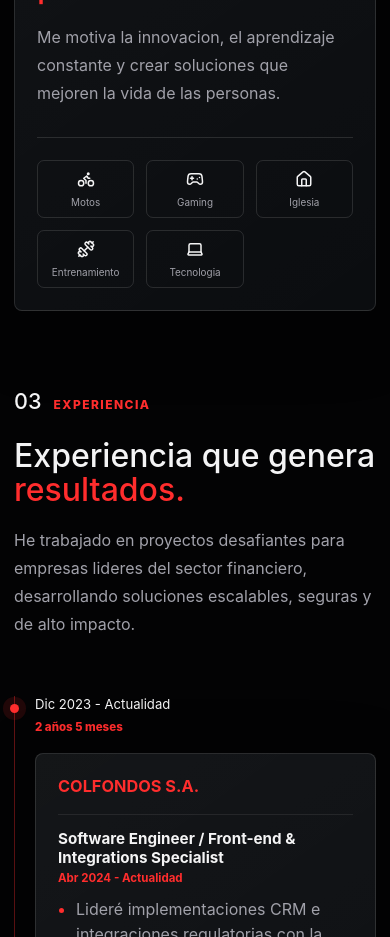
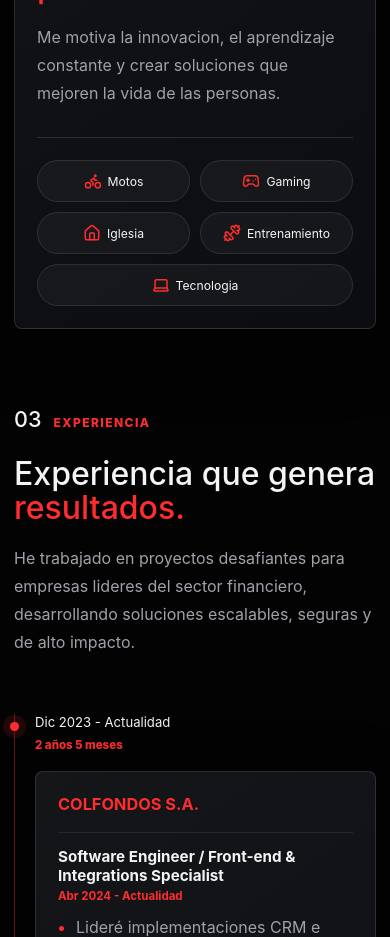
Before and after one commit to DanielSQN/mi-portafolio-web, a Next.js app: page / in a window 390 px wide. Shown: the part 1960-2897 px from the top of the page. Built offline with nearby package versions, Linux system fonts and the light colour scheme; no server answers.

Commit message:
Improve about section interest chips

```diff
--- a/src/app/globals.css
+++ b/src/app/globals.css
@@ -1226,31 +1226,33 @@ code {
 
 .interest-grid {
   border-top: 1px solid var(--line);
-  display: grid;
-  gap: 12px;
-  grid-template-columns: repeat(auto-fit, minmax(86px, 1fr));
+  display: flex;
+  flex-wrap: wrap;
+  gap: 10px;
   margin-top: 30px;
   padding-top: 22px;
 }
 
 .interest-grid span {
   align-items: center;
-  border: 1px solid var(--line);
-  border-radius: 7px;
-  color: var(--muted);
-  display: grid;
-  font-size: 0.72rem;
-  gap: 8px;
-  justify-items: center;
-  min-height: 72px;
-  min-width: 0;
-  overflow-wrap: anywhere;
-  padding: 10px;
-  text-align: center;
+  background: rgba(255, 255, 255, 0.04);
+  border: 1px solid rgba(255, 255, 255, 0.1);
+  border-radius: 999px;
+  color: var(--text);
+  display: inline-flex;
+  flex: 1 1 132px;
+  font-size: 0.82rem;
+  gap: 9px;
+  justify-content: center;
+  min-height: 46px;
+  min-width: 132px;
+  padding: 0 16px;
+  white-space: nowrap;
 }
 
 .interest-grid svg {
-  color: var(--text);
+  color: var(--red);
+  flex: 0 0 auto;
 }
 
 .cert-grid {
@@ -1574,8 +1576,9 @@ form .primary-button {
     grid-template-columns: repeat(2, minmax(0, 1fr));
   }
 
-  .interest-grid {
-    grid-template-columns: repeat(3, 1fr);
+  .interest-grid span {
+    flex-basis: 128px;
+    min-width: 128px;
   }
 }
 
@@ -1789,15 +1792,13 @@ form .primary-button {
     width: min(82%, 280px);
   }
 
-  .interest-grid {
-    grid-template-columns: repeat(auto-fit, minmax(76px, 1fr));
-  }
-
   .interest-grid span {
-    font-size: 0.62rem;
+    font-size: 0.76rem;
+    flex-basis: 118px;
     gap: 6px;
-    min-height: 58px;
-    padding: 8px 4px;
+    min-height: 42px;
+    min-width: 118px;
+    padding: 0 12px;
   }
 
   .interest-grid svg {
```
